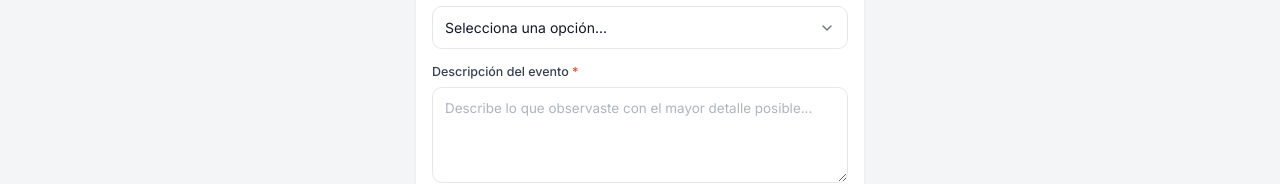
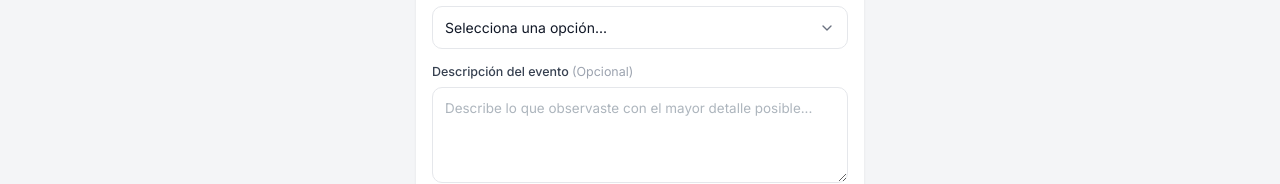
Before and after one commit to DiegoBottegoni/pumakawa-red-frontend, a React (Vite) app: page /reportar in a window 1280 px wide. Shown: the part 582-766 px from the top of the page. Built offline with nearby package versions, Linux system fonts and the light colour scheme.

Commit message:
arreglo de formulario

```diff
--- a/src/components/ReportFrom/ReportForm.jsx
+++ b/src/components/ReportFrom/ReportForm.jsx
@@ -318,7 +318,7 @@ const ReportForm = () => {
 
               <div className="rf-field">
                 <label className="rf-label" htmlFor="rf-descripcion">
-                  Descripción del evento <span className="rf-required">*</span>
+                  Descripción del evento <span style={{ fontWeight: 400, color: "#9ca3af", fontSize: "0.78rem" }}>(Opcional)</span>
                 </label>
                 <textarea
                   id="rf-descripcion"
```
